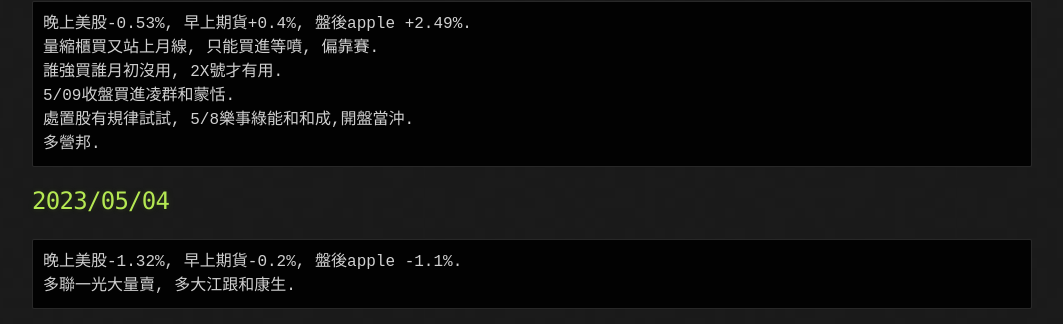
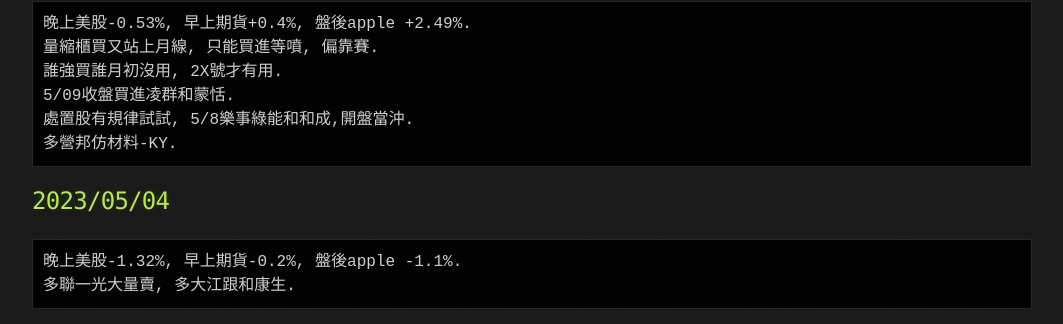
Before and after one commit to lepg5487/Stock_God, a Jekyll site: the page built from index.md, in a window 1280 px wide and 900 px high, scrolled down 460 px. Shown: the part 245-569 px from the top of the window, without its empty margins (108-1171 px from the left). Built offline with Jekyll 4.4.1, drawn with Linux system fonts in a browser that asks for light colours; our own code applies the rules of GitHub Pages for plain Markdown files.

Commit message:
Update index.md

````diff
--- a/index.md
+++ b/index.md
@@ -27,7 +27,7 @@ layout: testlayouts
 誰強買誰月初沒用, 2X號才有用.
 5/09收盤買進凌群和蒙恬.
 處置股有規律試試, 5/8樂事綠能和和成,開盤當沖.
-多營邦.
+多營邦仿材料-KY.
 ```
 
 ## 2023/05/04
````
